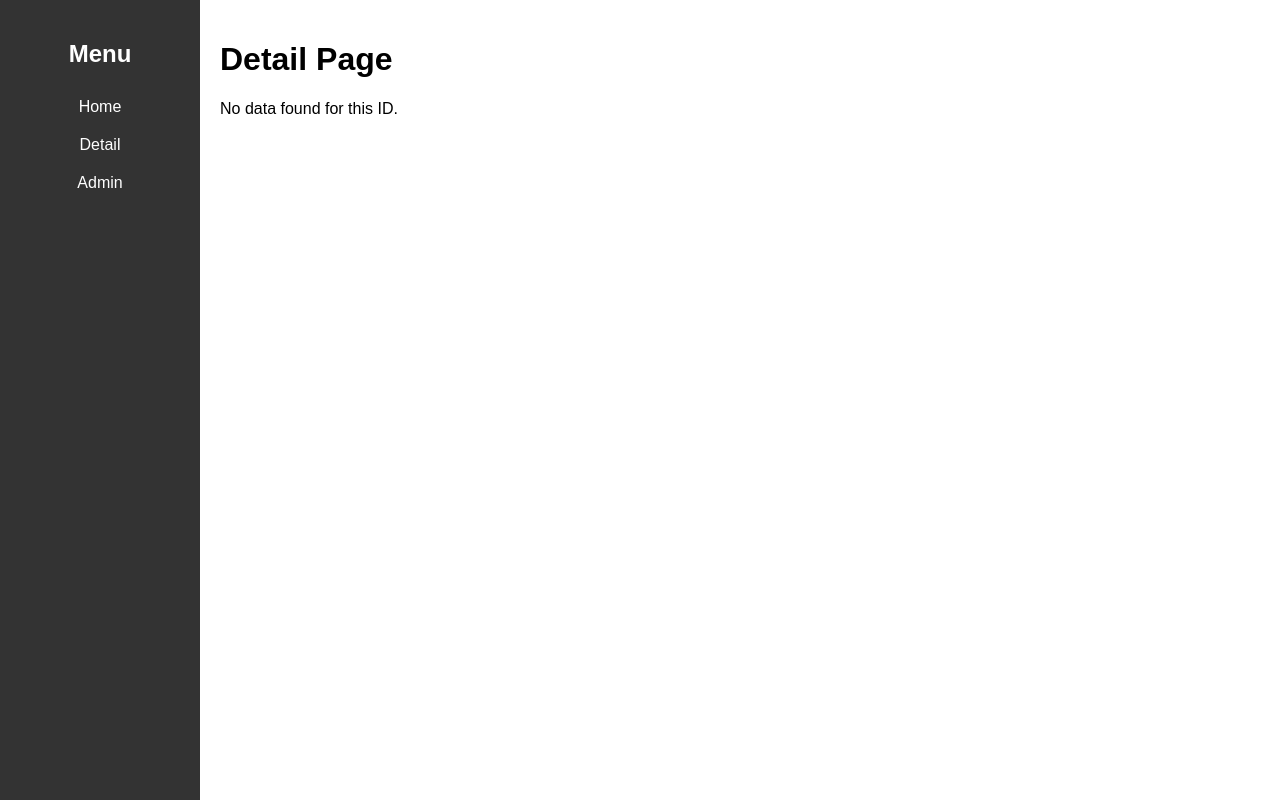
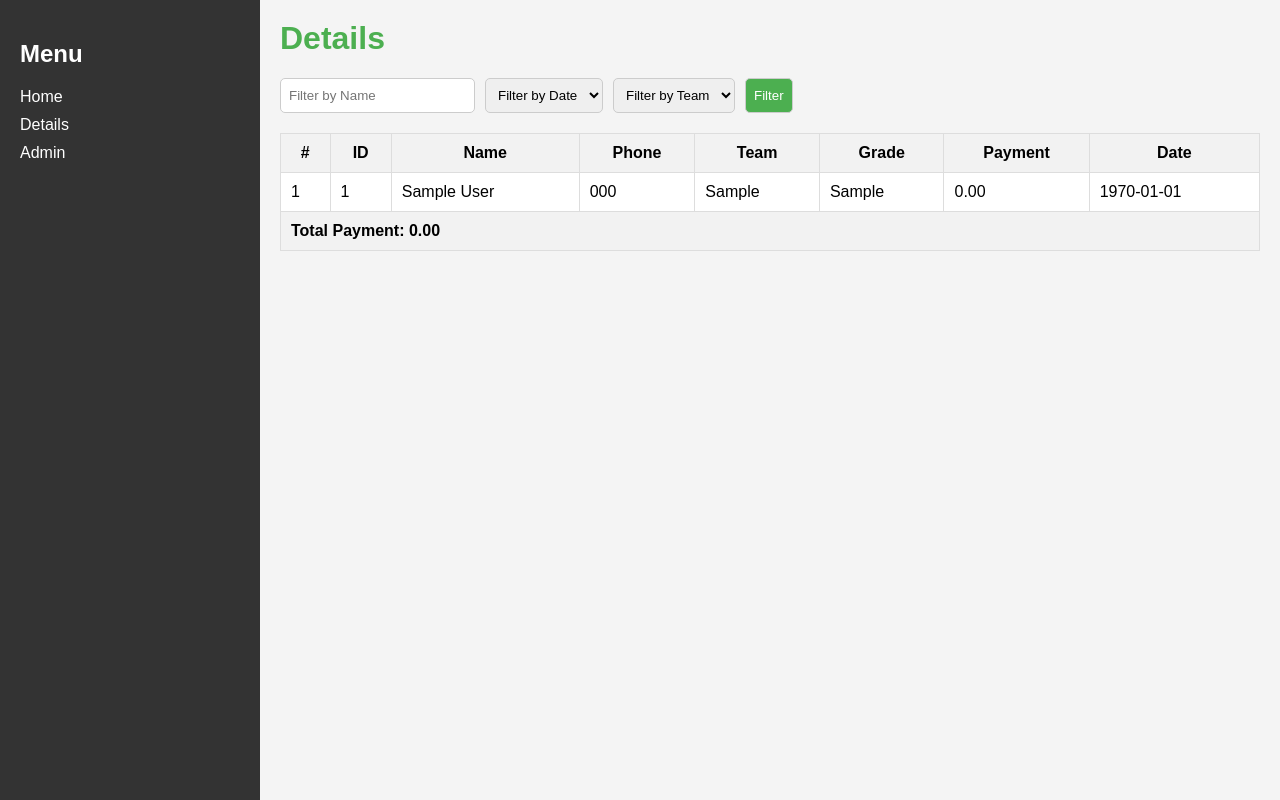
Before and after one commit to davidayman11/mogmaa, a PHP site: page /detail.php in a window 1280 px wide. Run offline with PHP 8.4, Linux system fonts and the light colour scheme; tables that the repository leaves empty or names only in its code hold one stand-in row (values such as "Sample post"); data that the repository does not hold is empty; a stand-in replaces the project's code that opens the database connection.

Commit message:
Update detail.php

```diff
--- a/detail.php
+++ b/detail.php
@@ -1,62 +1,146 @@
 <?php
-require_once 'db_connection.php';
+session_start();
 
-$id = $_GET['id'] ?? null;
+// DB connection
+require_once 'db.php'; // Your db.php with $conn = new mysqli(...);
 
-if ($id) {
-    $stmt = $conn->prepare("SELECT * FROM employees WHERE id = ?");
-    $stmt->bind_param("i", $id);
-    $stmt->execute();
-    $result = $stmt->get_result();
-    $data = $result->fetch_assoc();
-} else {
-    $data = null;
+// Handle filters
+$name_filter = isset($_GET['name']) ? $conn->real_escape_string($_GET['name']) : '';
+$date_filter = isset($_GET['date']) ? $conn->real_escape_string($_GET['date']) : '';
+$team_filter = isset($_GET['team']) ? $conn->real_escape_string($_GET['team']) : '';
+
+// Get distinct dates
+$dates_result = $conn->query("SELECT DISTINCT DATE(Timestamp) as date FROM employees ORDER BY date DESC");
+$dates = [];
+while ($row = $dates_result->fetch_assoc()) {
+    $dates[] = $row['date'];
 }
+
+// Get distinct teams
+$teams_result = $conn->query("SELECT DISTINCT team FROM employees");
+$teams = [];
+while ($row = $teams_result->fetch_assoc()) {
+    $teams[] = $row['team'];
+}
+
+// Build query with filters
+$sql = "SELECT * FROM employees WHERE 1=1";
+if ($name_filter) $sql .= " AND name LIKE '%$name_filter%'";
+if ($date_filter) $sql .= " AND DATE(Timestamp) = '$date_filter'";
+if ($team_filter) $sql .= " AND team = '$team_filter'";
+$sql .= " ORDER BY Timestamp DESC";
+
+$result = $conn->query($sql);
+
+// Calculate total
+$total_payment = 0;
+$data = [];
+while ($row = $result->fetch_assoc()) {
+    $total_payment += floatval($row["payment"]);
+    $data[] = $row;
+}
+
+// Check login
+$is_logged_in = isset($_SESSION['logged_in']) && $_SESSION['logged_in'] === true;
 ?>
 <!DOCTYPE html>
-<html lang="en">
+<html>
 <head>
 <meta charset="UTF-8">
-    <meta name="viewport" content="width=device-width, initial-scale=1.0">
-    <title>Detail Page</title>
+<title>Details</title>
 <style>
-        body {
-            margin: 0;
-            font-family: Arial, sans-serif;
-        }
-        .main {
-            margin-left: 200px;
-            padding: 20px;
-        }
-        table {
-            border-collapse: collapse;
-            width: 50%;
-        }
-        table, th, td {
-            border: 1px solid black;
-            padding: 8px;
-        }
+    body { font-family: Arial, sans-serif; margin: 0; background: #f4f4f4; }
+    .container { display: flex; min-height: 100vh; }
+    .sidenav { width: 220px; background: #333; padding: 20px; color: white; }
+    .sidenav a { display: block; color: white; text-decoration: none; margin: 10px 0; }
+    .sidenav a:hover { background: #444; padding-left: 5px; }
+    .content { flex: 1; padding: 20px; }
+    h1 { color: #4CAF50; margin-top: 0; }
+    form { display: flex; gap: 10px; flex-wrap: wrap; }
+    form input, form select { padding: 8px; border: 1px solid #ccc; border-radius: 5px; }
+    form input[type=submit] { background: #4CAF50; color: white; cursor: pointer; }
+    form input[type=submit]:hover { background: #45a049; }
+    table { width: 100%; border-collapse: collapse; margin-top: 20px; background: white; }
+    th, td { padding: 10px; border: 1px solid #ddd; }
+    th { background: #f2f2f2; }
+    tr:nth-child(even) { background: #fafafa; }
+    tr:hover { background: #f1f1f1; }
+    tfoot { font-weight: bold; background: #f2f2f2; }
+    .no-records { padding: 20px; text-align: center; background: white; margin-top: 20px; }
 </style>
 </head>
 <body>
+<div class="container">
+    <div class="sidenav">
+        <h2>Menu</h2>
+        <a href="index.php">Home</a>
+        <a href="detail.php">Details</a>
+        <a href="admin.php">Admin</a>
+    </div>
+    <div class="content">
+        <h1>Details</h1>
+        <form method="GET">
+            <input type="text" name="name" placeholder="Filter by Name" value="<?php echo htmlspecialchars($name_filter); ?>">
+            <select name="date">
+                <option value="">Filter by Date</option>
+                <?php foreach ($dates as $date): ?>
+                    <option value="<?php echo $date; ?>" <?php if ($date_filter==$date) echo 'selected'; ?>><?php echo $date; ?></option>
+                <?php endforeach; ?>
+            </select>
+            <select name="team">
+                <option value="">Filter by Team</option>
+                <?php foreach ($teams as $team): ?>
+                    <option value="<?php echo $team; ?>" <?php if ($team_filter==$team) echo 'selected'; ?>><?php echo $team; ?></option>
+                <?php endforeach; ?>
+            </select>
+            <input type="submit" value="Filter">
+        </form>
 
-<?php include 'sidenav.php'; ?>
-
-<div class="main">
-    <h1>Detail Page</h1>
-    <?php if ($data): ?>
+        <?php if (count($data) > 0): ?>
         <table>
-            <?php foreach ($data as $key => $value): ?>
+            <thead>
                 <tr>
-                    <th><?= htmlspecialchars($key) ?></th>
-                    <td><?= htmlspecialchars($value) ?></td>
+                    <th>#</th>
+                    <th>ID</th>
+                    <th>Name</th>
+                    <th>Phone</th>
+                    <th>Team</th>
+                    <th>Grade</th>
+                    <th>Payment</th>
+                    <th>Date</th>
+                    <?php if ($is_logged_in): ?><th>Actions</th><?php endif; ?>
+                </tr>
+            </thead>
+            <tbody>
+                <?php foreach ($data as $i => $row): ?>
+                <tr>
+                    <td><?php echo $i+1; ?></td>
+                    <td><?php echo htmlspecialchars($row["id"]); ?></td>
+                    <td><?php echo htmlspecialchars($row["name"]); ?></td>
+                    <td><?php echo htmlspecialchars($row["phone"]); ?></td>
+                    <td><?php echo htmlspecialchars($row["team"]); ?></td>
+                    <td><?php echo htmlspecialchars($row["grade"]); ?></td>
+                    <td><?php echo number_format($row["payment"], 2); ?></td>
+                    <td><?php echo date("Y-m-d", strtotime($row["Timestamp"])); ?></td>
+                    <?php if ($is_logged_in): ?>
+                    <td>
+                        <a href="edit.php?id=<?php echo $row["id"]; ?>">Edit</a> |
+                        <a href="delete.php?id=<?php echo $row["id"]; ?>" style="color:red;">Delete</a>
+                    </td>
+                    <?php endif; ?>
                 </tr>
                 <?php endforeach; ?>
+            </tbody>
+            <tfoot>
+                <tr>
+                    <td colspan="<?php echo $is_logged_in ? 9 : 8; ?>">Total Payment: <?php echo number_format($total_payment, 2); ?></td>
+                </tr>
+            </tfoot>
         </table>
         <?php else: ?>
-        <p>No data found for this ID.</p>
+        <div class="no-records">No records found.</div>
         <?php endif; ?>
     </div>
-
+</div>
 </body>
 </html>
```
Lines whose indentation alone changed are shown as unchanged.
